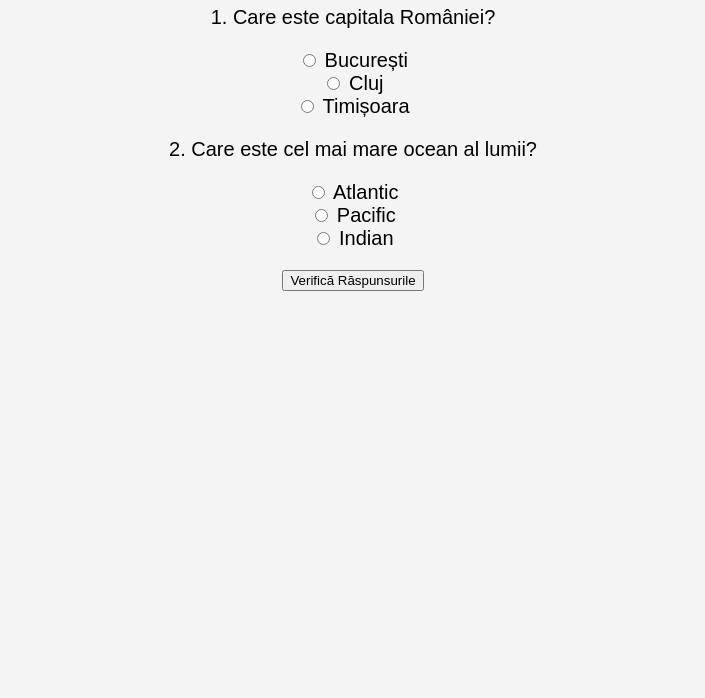
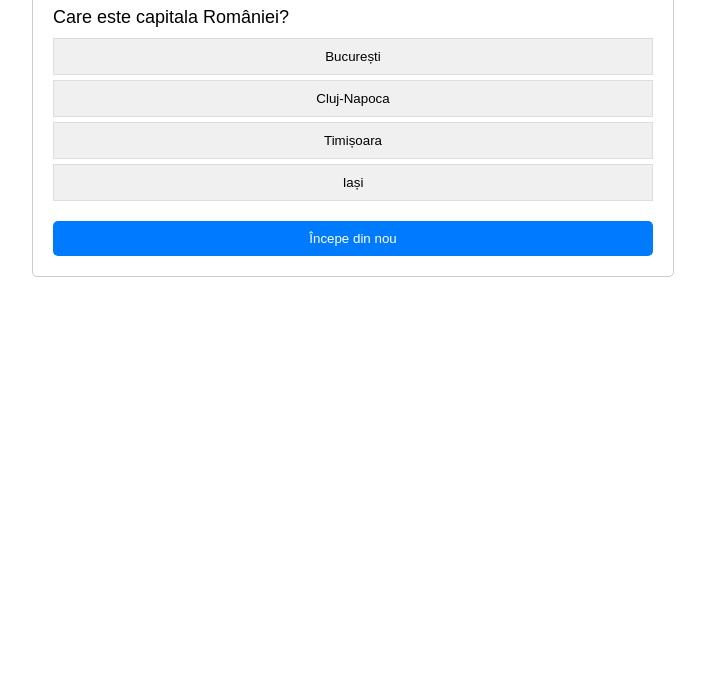
Before and after one commit to LegalQuizzes/Grile, a plain HTML site: page index.html in a window 1280 px wide. Shown: the part 102-800 px from the top of the page, without its empty margins (287-992 px from the left). Drawn offline with Linux system fonts and the light colour scheme.

Commit message:
index.html

```diff
--- a/index.html
+++ b/index.html
@@ -3,72 +3,139 @@
 <head>
     <meta charset="UTF-8">
     <meta name="viewport" content="width=device-width, initial-scale=1.0">
-  <title>Quiz</title>
+    <title>Quiz Interactiv</title>
     <style>
         body {
             font-family: Arial, sans-serif;
-      background-color: #f4f4f4;
-      text-align: center;
+        }
+        .quiz-container {
+            max-width: 600px;
+            margin: 0 auto;
             padding: 20px;
+            border: 1px solid #ccc;
+            border-radius: 5px;
         }
         .question {
-      margin: 20px 0;
-      font-size: 20px;
+            font-size: 18px;
+            margin-bottom: 10px;
         }
         .answers {
-      margin: 10px 0;
+            margin-bottom: 20px;
         }
-    .result {
-      font-size: 24px;
+        .answer-btn {
+            display: block;
+            background-color: #f0f0f0;
+            border: 1px solid #ddd;
+            padding: 10px;
+            margin-bottom: 5px;
+            cursor: pointer;
+            width: 100%;
+        }
+        .answer-btn:hover {
+            background-color: #e0e0e0;
+        }
+        #reset-btn {
+            padding: 10px 20px;
+            background-color: #007BFF;
+            color: white;
+            border: none;
+            border-radius: 5px;
+            cursor: pointer;
+            width: 100%;
+        }
+        #reset-btn:hover {
+            background-color: #0056b3;
+        }
+        #result {
+            font-size: 20px;
+            margin-top: 20px;
             font-weight: bold;
-      margin-top: 20px;
         }
     </style>
 </head>
 <body>
 
-  <h1>Test de Cunoștințe</h1>
-
-  <div class="question" id="question1">
-    <p>1. Care este capitala României?</p>
-    <div class="answers">
-      <input type="radio" name="q1" value="București"> București<br>
-      <input type="radio" name="q1" value="Cluj"> Cluj<br>
-      <input type="radio" name="q1" value="Timișoara"> Timișoara<br>
+<div class="quiz-container">
+    <h1>Quiz Interactiv</h1>
+    <div id="question-container">
+        <div class="question" id="question"></div>
+        <div class="answers" id="answers"></div>
     </div>
+    <div id="result"></div>
+    <button id="reset-btn" onclick="resetQuiz()">Începe din nou</button>
 </div>
 
-  <div class="question" id="question2">
-    <p>2. Care este cel mai mare ocean al lumii?</p>
-    <div class="answers">
-      <input type="radio" name="q2" value="Atlantic"> Atlantic<br>
-      <input type="radio" name="q2" value="Pacific"> Pacific<br>
-      <input type="radio" name="q2" value="Indian"> Indian<br>
-    </div>
-  </div>
+<script>
+    const questions = [
+        {
+            question: "Care este capitala României?",
+            answers: ["București", "Cluj-Napoca", "Timișoara", "Iași"],
+            correctAnswer: "București"
+        },
+        {
+            question: "Care este cel mai mare ocean al lumii?",
+            answers: ["Oceanul Pacific", "Oceanul Atlantic", "Oceanul Indian", "Oceanul Arctic"],
+            correctAnswer: "Oceanul Pacific"
+        },
+        {
+            question: "Cine a scris 'Ion'?",
+            answers: ["Liviu Rebreanu", "Mihail Sadoveanu", "Ion Luca Caragiale", "George Coșbuc"],
+            correctAnswer: "Liviu Rebreanu"
+        }
+    ];
 
-  <button onclick="evaluateQuiz()">Verifică Răspunsurile</button>
+    let currentQuestionIndex = 0;
+    let score = 0;
 
-  <div class="result" id="result"></div>
+    // Functie pentru a afisa urmatoarea intrebare
+    function loadQuestion() {
+        const question = questions[currentQuestionIndex];
+        document.getElementById("question").textContent = question.question;
 
-  <script>
-    function evaluateQuiz() {
-      let score = 0;
-      let totalQuestions = 2;
+        const answersContainer = document.getElementById("answers");
+        answersContainer.innerHTML = ''; // Golim containerul pentru raspunsuri
+        question.answers.forEach(answer => {
+            const answerBtn = document.createElement("button");
+            answerBtn.textContent = answer;
+            answerBtn.classList.add("answer-btn");
+            answerBtn.onclick = () => checkAnswer(answer);
+            answersContainer.appendChild(answerBtn);
+        });
+    }
 
-      // Întrebarea 1
-      if (document.querySelector('input[name="q1"]:checked')?.value === 'București') {
+    // Functie pentru a verifica raspunsul
+    function checkAnswer(answer) {
+        const correctAnswer = questions[currentQuestionIndex].correctAnswer;
+        if (answer === correctAnswer) {
             score++;
         }
+        currentQuestionIndex++;
 
-      // Întrebarea 2
-      if (document.querySelector('input[name="q2"]:checked')?.value === 'Pacific') {
-        score++;
+        if (currentQuestionIndex < questions.length) {
+            loadQuestion();
+        } else {
+            showResult();
+        }
     }
 
-      // Afișează rezultatul
-      document.getElementById('result').textContent = "Ai " + score + " din " + totalQuestions + " răspunsuri corecte!";
+    // Functie pentru a afisa rezultatul
+    function showResult() {
+        const resultContainer = document.getElementById("result");
+        resultContainer.textContent = `Ai răspuns corect la ${score} din ${questions.length} întrebări!`;
+        document.getElementById("question-container").style.display = "none"; // Ascunde intrebările
     }
+
+    // Functie pentru a reseta quiz-ul
+    function resetQuiz() {
+        currentQuestionIndex = 0;
+        score = 0;
+        document.getElementById("result").textContent = ''; // Sterge rezultatul
+        document.getElementById("question-container").style.display = "block"; // Arata intrebările
+        loadQuestion(); // Incarca prima intrebare
+    }
+
+    // Incarca prima intrebare
+    loadQuestion();
 </script>
 
 </body>
```
Lines whose indentation alone changed are shown as unchanged.
